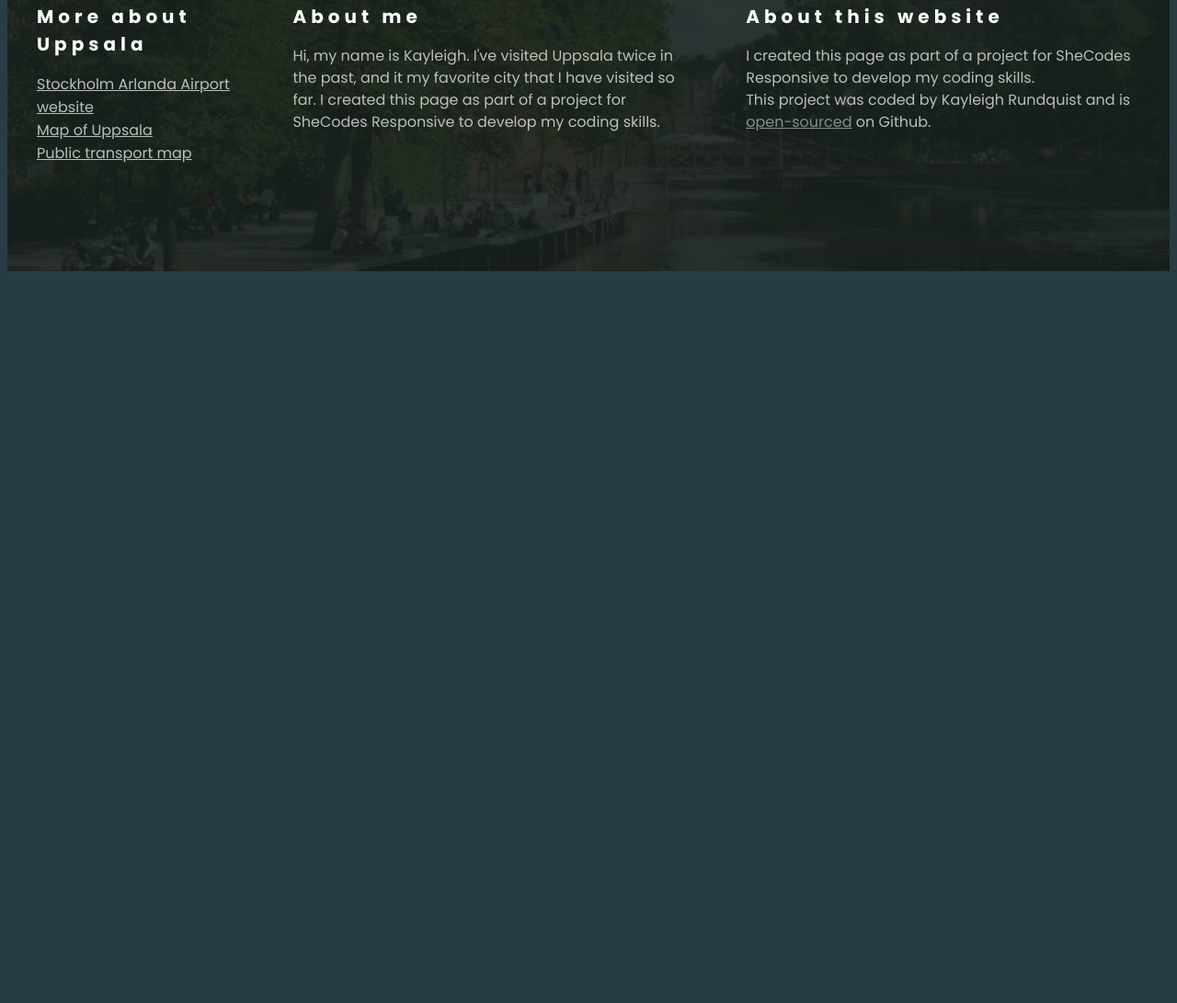
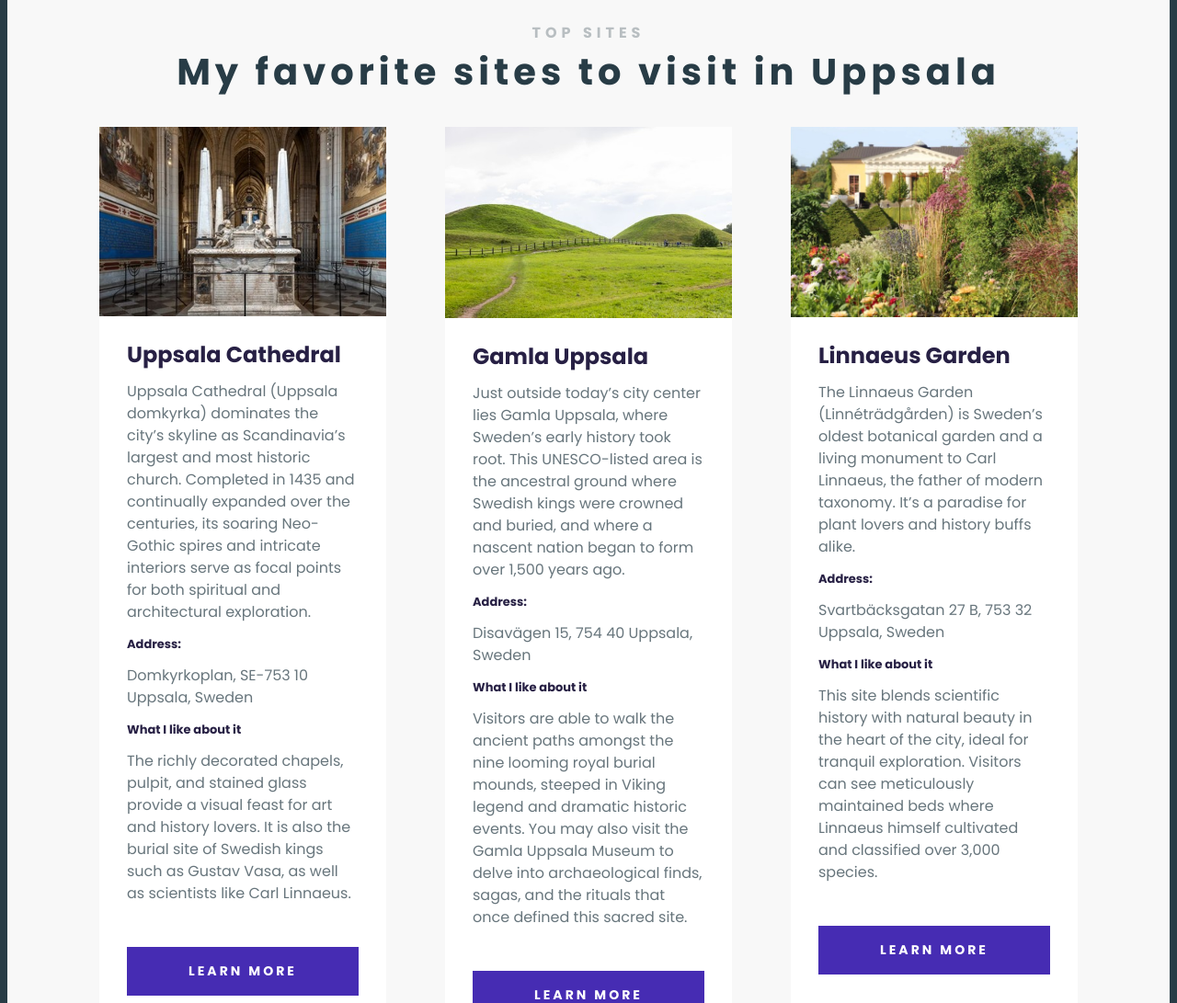
Before and after one commit to Keilikvist/uppsala-travel-project, a plain HTML site: page index.html in a window 1280 px wide. Shown: the part 1709-2800 px from the top of the page at 92% size. Before the commit the page ends 2012 px from the top, so only its background shows below. Drawn offline with Linux system fonts and the light colour scheme.

Commit message:
Added cards to the landing page

```diff
--- a/index.html
+++ b/index.html
@@ -1,4 +1,4 @@
-<!DOCTYPE html>
+<!doctype html>
 <html lang="en">
   <head>
     <meta charset="UTF-8" />
@@ -55,6 +55,120 @@
               ever technology professor – founded nanotechnology innovation
               Upsalite here.
             </p>
+          </div>
+        </section>
+        <section class="secondary">
+          <h2 class="text-center">TOP SITES</h2>
+          <h3 class="text-center">My favorite sites to visit in Uppsala</h3>
+          <div class="grid grid-3-columns">
+            <div class="card">
+              <div class="card-header">
+                <img
+                  src="images/Sites/king-gustav-tomb.jpg"
+                  alt="Uppsala Cathedral"
+                  class="img-responsive"
+                />
+              </div>
+              <div class="card-body">
+                <h4>Uppsala Cathedral</h4>
+                <p>
+                  Uppsala Cathedral (Uppsala domkyrka) dominates the city’s
+                  skyline as Scandinavia’s largest and most historic church.
+                  Completed in 1435 and continually expanded over the centuries,
+                  its soaring Neo-Gothic spires and intricate interiors serve as
+                  focal points for both spiritual and architectural exploration.
+                </p>
+                <h5>Address:</h5>
+                <p>Domkyrkoplan, SE-753 10 Uppsala, Sweden</p>
+                <h5>What I like about it</h5>
+                <p>
+                  The richly decorated chapels, pulpit, and stained glass
+                  provide a visual feast for art and history lovers. It is also
+                  the burial site of Swedish kings such as Gustav Vasa, as well
+                  as scientists like Carl Linnaeus.
+                </p>
+              </div>
+              <div class="card-footer">
+                <a
+                  href="https://www.svenskakyrkan.se/uppsaladomkyrka"
+                  target="_blank"
+                  class="btn"
+                  >Learn more</a
+                >
+              </div>
+            </div>
+            <div class="card">
+              <div class="card-header">
+                <img
+                  src="images/Sites/gamla-uppsala.jpg"
+                  alt="Gamla Uppsala"
+                  class="img-responsive"
+                />
+              </div>
+              <div class="card-body">
+                <h4>Gamla Uppsala</h4>
+                <p>
+                  Just outside today’s city center lies Gamla Uppsala, where
+                  Sweden’s early history took root. This UNESCO-listed area is
+                  the ancestral ground where Swedish kings were crowned and
+                  buried, and where a nascent nation began to form over 1,500
+                  years ago.
+                </p>
+                <h5>Address:</h5>
+                <p>Disavägen 15, 754 40 Uppsala, Sweden</p>
+                <h5>What I like about it</h5>
+                <p>
+                  Visitors are able to walk the ancient paths amongst the nine
+                  looming royal burial mounds, steeped in Viking legend and
+                  dramatic historic events. You may also visit the Gamla Uppsala
+                  Museum to delve into archaeological finds, sagas, and the
+                  rituals that once defined this sacred site.
+                </p>
+              </div>
+              <div class="card-footer">
+                <a
+                  href="https://www.upplandsmuseet.se/gamla-uppsala-museum/"
+                  target="_blank"
+                  class="btn"
+                  >Learn more</a
+                >
+              </div>
+            </div>
+            <div class="card">
+              <div class="card-header">
+                <img
+                  src="images/Sites/linnaeus-garden.jpg"
+                  alt="Linnaeus Garden"
+                  class="img-responsive"
+                />
+              </div>
+              <div class="card-body">
+                <h4>Linnaeus Garden</h4>
+                <p>
+                  The Linnaeus Garden (Linnéträdgården) is Sweden’s oldest
+                  botanical garden and a living monument to Carl Linnaeus, the
+                  father of modern taxonomy. It’s a paradise for plant lovers
+                  and history buffs alike.
+                </p>
+                <h5>Address:</h5>
+                <p>Svartbäcksgatan 27 B, 753 32 Uppsala, Sweden</p>
+                <h5>What I like about it</h5>
+                <p>
+                  This site blends scientific history with natural beauty in the
+                  heart of the city, ideal for tranquil exploration. Visitors
+                  can see meticulously maintained beds where Linnaeus himself
+                  cultivated and classified over 3,000 species.
+                </p>
+              </div>
+              <div class="card-footer">
+                <a
+                  href="https://www.uu.se/linnetradgarden"
+                  target="_blank"
+                  class="btn"
+                  >Learn more</a
+                >
+              </div>
+            </div>
           </div>
         </section>
       </main>
--- a/src/styles.css
+++ b/src/styles.css
@@ -8,6 +8,10 @@ body {
   margin: 0 auto;
 }
 
+.text-center {
+  text-align: center;
+}
+
 .grid {
   display: grid;
   grid-gap: 64px;
@@ -15,24 +19,61 @@ body {
 
 .img-responsive {
   max-width: 100%;
+  display: block;
 }
 
 .grid-2-columns {
   grid-template-columns: 1fr 1fr;
 }
 
+.grid-3-columns {
+  grid-template-columns: 1fr 1fr 1fr;
+}
+
 .grid-3-columns-with-first-narrow {
   grid-template-columns: 1fr 2fr 2fr;
 }
 
+.card {
+  background: white;
+  margin: 30px 0;
+}
+
+.card-body {
+  padding: 30px;
+}
+
+.card-footer {
+  padding: 0 30px 30px;
+}
+
+.btn {
+  display: block;
+  color: white;
+  font-weight: 700;
+  font-size: 14px;
+  line-height: 1.5;
+  text-align: center;
+  letter-spacing: 3px;
+  text-transform: uppercase;
+  text-decoration: none;
+  padding: 16px;
+  background-color: #462cb3;
+}
+
 section {
-  max-width: 1200px;
+  max-width: 100%;
   margin: 0 auto;
-  padding: 100px 0;
+  padding: 100px;
+}
+
+section.secondary {
+  background: #f8f8f8;
 }
 
 header {
-  background-image: linear-gradient(rgba(0, 0, 0, 0.4), rgba(0, 0, 0, 0.6)),
+  background-image:
+    linear-gradient(rgba(0, 0, 0, 0.4), rgba(0, 0, 0, 0.6)),
     url("../images/uppsala.jpg");
   background-repeat: no-repeat;
   background-size: cover;
@@ -101,6 +142,22 @@ main h3 {
   color: rgb(40, 60, 70);
 }
 
+main h4 {
+  font-weight: 700;
+  font-size: 24px;
+  line-height: 1;
+  color: #272044;
+  margin: 0;
+}
+
+main h5 {
+  font-weight: 700;
+  font-size: 13px;
+  line-height: 1;
+  margin: 0;
+  color: #272044;
+}
+
 main p {
   font-style: normal;
   font-weight: 400;
@@ -112,10 +169,8 @@ main p {
 
 footer {
   color: white;
-  background-image: linear-gradient(
-      rgba(23, 32, 29, 0.9),
-      rgba(23, 32, 29, 0.9)
-    ),
+  background-image:
+    linear-gradient(rgba(23, 32, 29, 0.9), rgba(23, 32, 29, 0.9)),
     url("../images/uppsala-river.jpg");
   background-repeat: no-repeat;
   background-size: cover;
```
Also changed, not shown: images/Sites/gamla-uppsala.jpg (added), images/Sites/king-gustav-tomb.jpg (added), images/Sites/linnaeus-garden.jpg (added).
